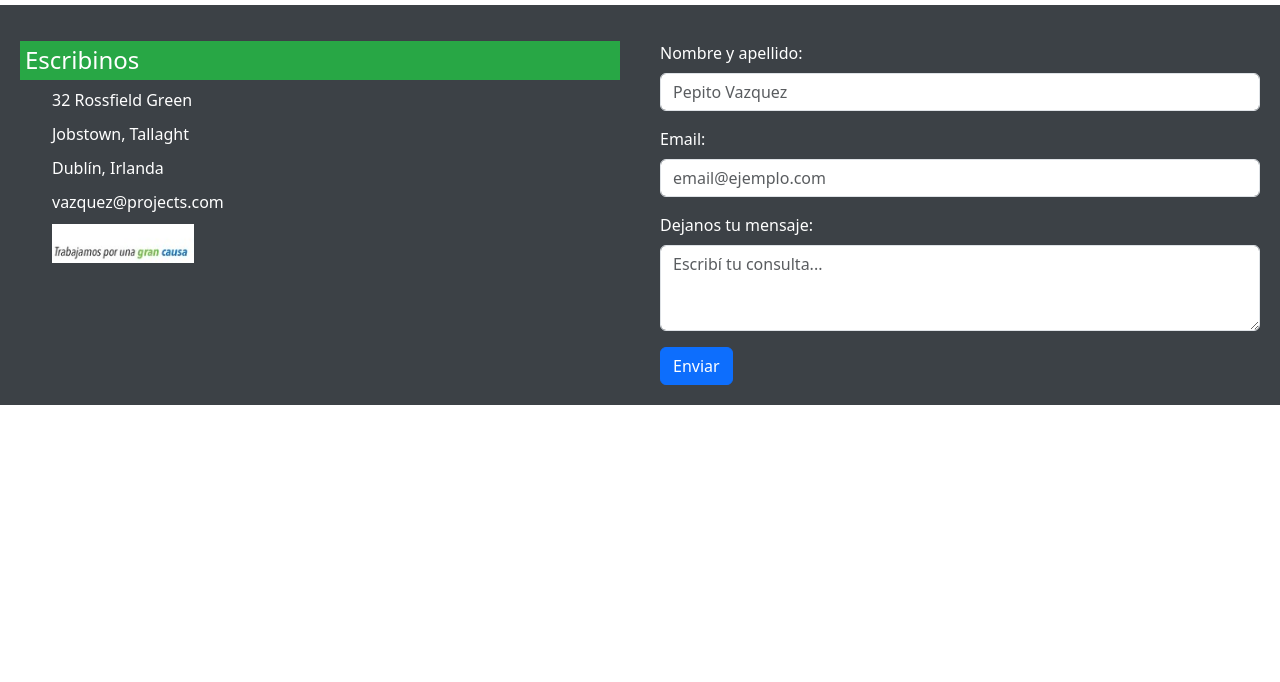
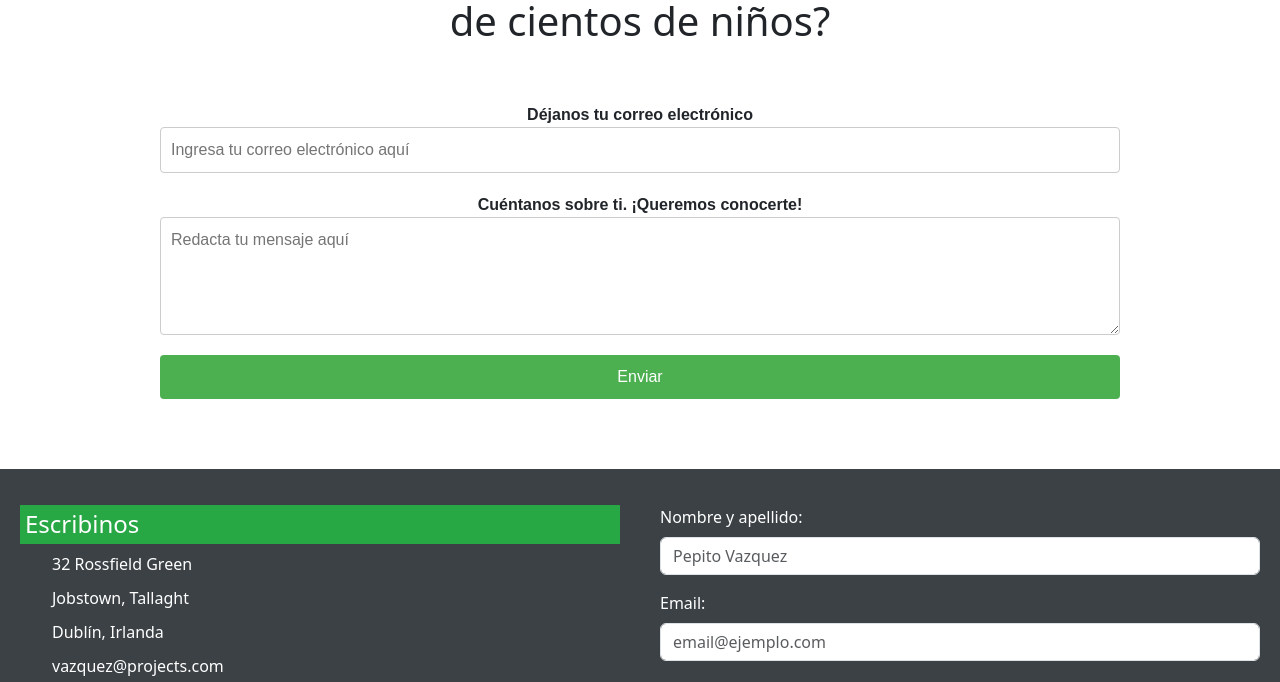
Before and after one commit to avazquez99/web_page_edIT, a plain HTML site: page sections/colaborar.html in a window 1280 px wide. Shown: the part 102-784 px from the top of the page. Drawn offline with nearby package versions, Linux system fonts and the light colour scheme.

Commit message:
Collaboration Section finished

```diff
--- a/sections/colaborar.html
+++ b/sections/colaborar.html
@@ -23,8 +23,8 @@
       </li>
       <li class="nav-item" role="presentation">
         <button class="nav-link active" id="home-tab" data-bs-toggle="tab" data-bs-target="#about-us-tab-pane"
-          type="button" role="tab" aria-controls="home-tab-pane" aria-selected="true"><a
-            href="quienes-somos.html" style="color: black;">QUIENES SOMOS</a></button>
+          type="button" role="tab" aria-controls="home-tab-pane" aria-selected="true"><a href="quienes-somos.html"
+            style="color: black;">QUIENES SOMOS</a></button>
       </li>
       <li class="nav-item" role="presentation">
         <button class="nav-link" id="project-tab" data-bs-toggle="tab" data-bs-target="#project-tab-pane" type="button"
@@ -48,8 +48,32 @@
     </ul>
   </header>
 
-  <h1>COLABORAR</h1>
+  <main>
+    <section>
+      <div class="container">
+        <h1>¿Te gustaría ser parte de nuestro equipo y mejorar la vida de cientos de niños?</h1>
+        <div class="row">
+          <div class="col">
+            <div class="form-container">
+              <div class="form-group">
+                <label for="email">Déjanos tu correo electrónico</label>
+                <input type="email" id="email" name="email" placeholder="Ingresa tu correo electrónico aquí" required>
+              </div>
+              <div class="form-group">
+                <label for="message">Cuéntanos sobre ti. ¡Queremos conocerte!</label>
+                <textarea id="message" name="message" rows="4" placeholder="Redacta tu mensaje aquí" required></textarea>
+              </div>
+              <div class="form-group">
+                <button type="submit">Enviar</button>
+              </div>
+            </div>
+          </div>
+        </div>
+      </div>
+    </section>
+  </main>
 
+  <!--Footer Section - Collaborations-->
   <footer class="pt-3">
     <div class="container-fluid">
       <div class="row">
--- a/sections/section styles/colaborar.css
+++ b/sections/section styles/colaborar.css
@@ -5,7 +5,56 @@ a {
 }
 
 .nav-item:hover {
-    color: black; /* Color del texto al pasar el ratón por encima */
+    color: black;
+    /* Color del texto al pasar el ratón por encima */
+}
+
+/*Section styles*/
+
+/*Section 1 - Body*/
+
+h1 {
+    text-align: center;
+}
+
+.form-container {
+    width: 100%;
+    max-width: 1000px;
+    margin: 30px auto;
+    padding: 20px;
+    font-family: Arial, sans-serif;
+}
+
+.form-group {
+    display: flex;
+    flex-direction: column;
+    margin-bottom: 20px;
+}
+
+.form-group label {
+    font-weight: bold;
+    text-align: center;
+}
+
+.form-group input,
+.form-group textarea {
+    width: 100%;
+    padding: 10px;
+    border: 1px solid #ccc;
+    border-radius: 4px;
+}
+
+.form-group textarea {
+    resize: vertical;
+}
+
+.form-group button {
+    background-color: #4CAF50;
+    color: white;
+    padding: 10px 15px;
+    border: none;
+    border-radius: 4px;
+    cursor: pointer;
 }
 
 /*Footer styles*/
```
Also changed, not shown: sections/inscripciones.html (+1 -1 lines), sections/quienes-somos.html (+1 -0 lines).
